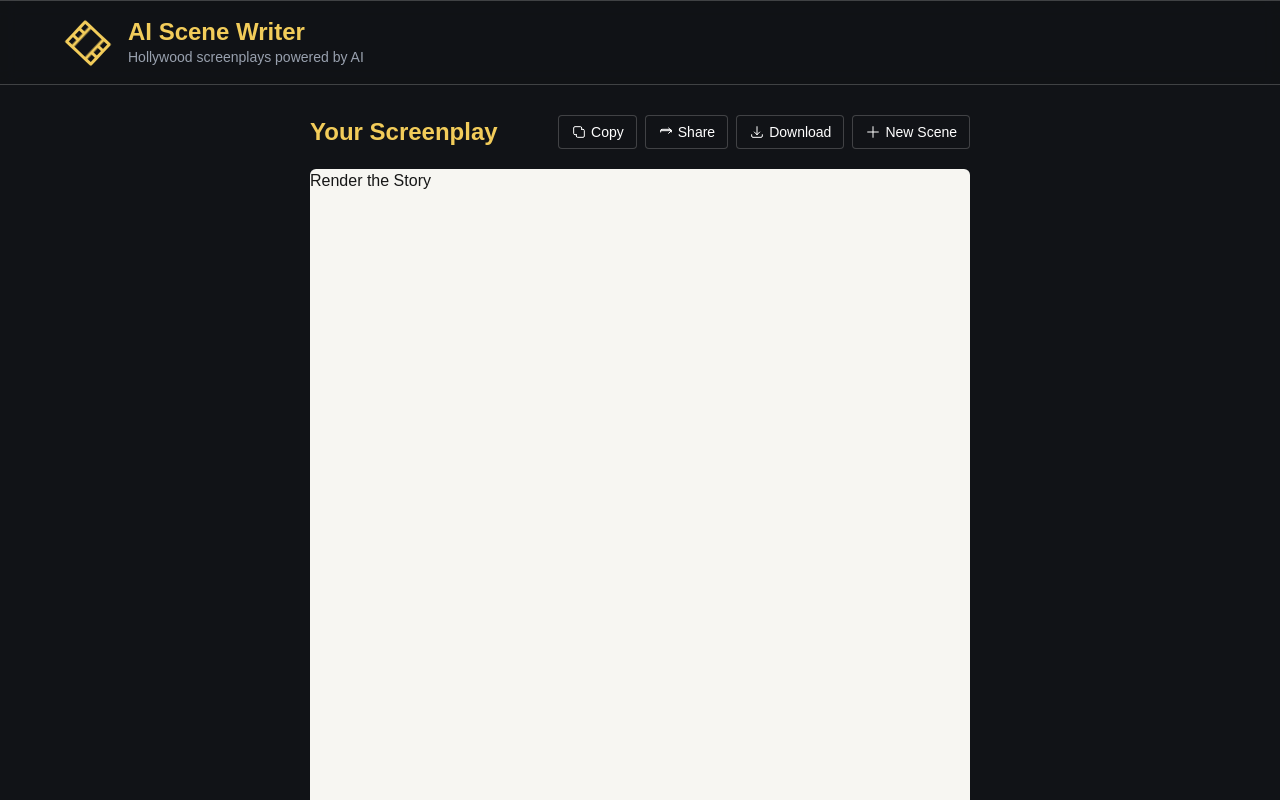
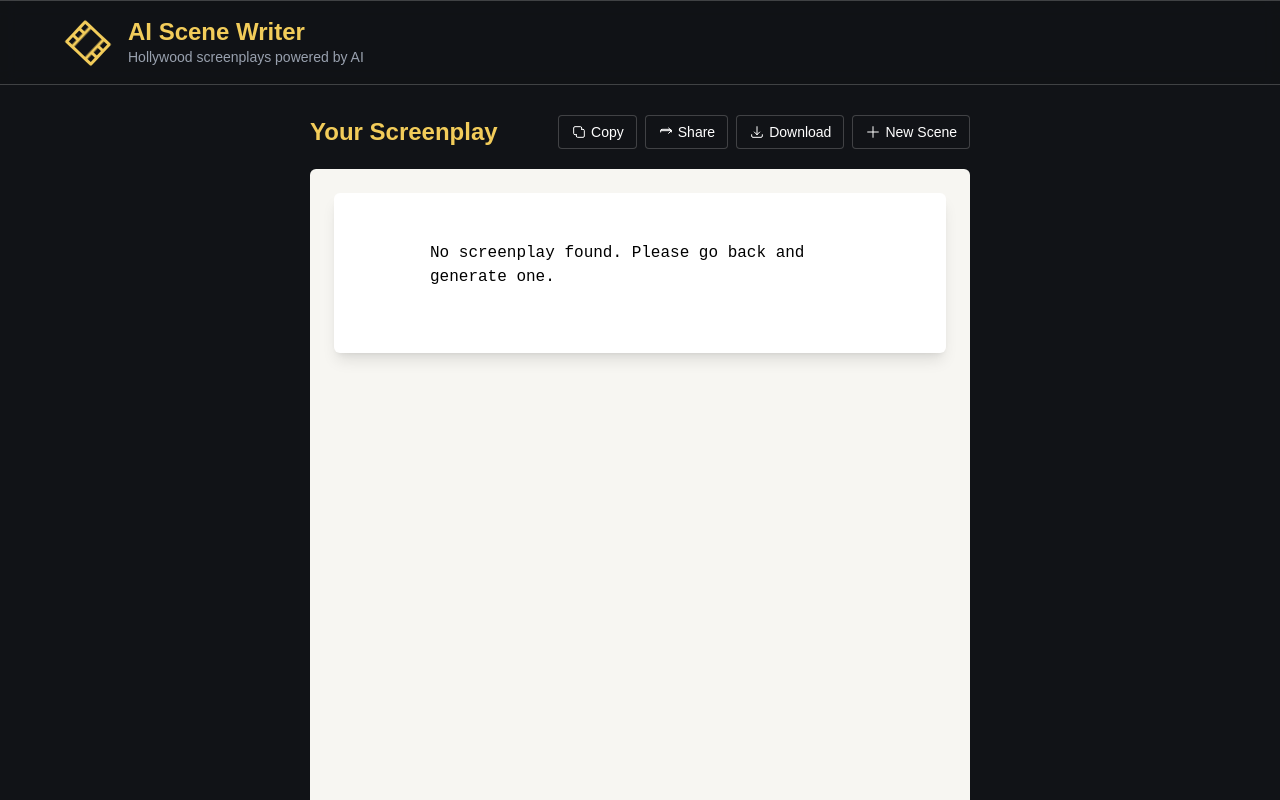
Before and after one commit to RishitFTW/AI-Scene-Writer, a Next.js app: page /StoryPage in a window 1280 px wide. Shown: the top 800 px of the page. Built offline with nearby package versions, Linux system fonts and the light colour scheme.

Commit message:
implement functionalities

```diff
--- a/app/StoryPage/page.js
+++ b/app/StoryPage/page.js
@@ -1,10 +1,27 @@
 "use client"
-import React from 'react'
+import React, { useEffect, useState } from 'react'
 import { useRouter } from "next/navigation";
+import ScreenplayViewer from '@/components/ScreenPlayViewer';
 
 function StoryPage() {
+  const router = useRouter();
+  const [screenplay, setScreenplay] = useState("");
+  const [renderingScreenplay, setRenderingScreenplay] = useState(false);
 
-  const router= useRouter()
+  useEffect(() => {
+    setRenderingScreenplay(true);
+    const storedScreenplay = localStorage.getItem('screenplayResult');
+
+    if (storedScreenplay) {
+      setScreenplay(storedScreenplay);
+    } else {
+      setScreenplay("No screenplay found. Please go back and generate one.");
+    }
+
+    setTimeout(() => {
+      setRenderingScreenplay(false);
+    }, 1500);
+  }, []);
 
   return (
     <div className="h-[1000px] w-full bg-[#111317] pt-[85px] px-[310px]">
@@ -41,8 +58,9 @@ function StoryPage() {
               </button>
 
               {/* New Scene Button */}
-              <button className="flex items-center space-x-1 bg-[#111317] hover:bg-[#3a3a3f] text-white px-3 py-1.5 rounded border border-white/20 text-sm"
-              onClick={()=>{ router.push('/')}}
+              <button
+                className="flex items-center space-x-1 bg-[#111317] hover:bg-[#3a3a3f] text-white px-3 py-1.5 rounded border border-white/20 text-sm"
+                onClick={() => { router.push('/') }}
               >
                 <svg xmlns="http://www.w3.org/2000/svg" className="w-4 h-4 rotate-180" fill="none" viewBox="0 0 24 24" stroke="currentColor">
                   <path strokeLinecap="round" strokeLinejoin="round" strokeWidth="1.5" d="M12 4v16m8-8H4" />
@@ -53,8 +71,22 @@ function StoryPage() {
           </div>
         </div>
 
-        <div className='bg-[#F7F6F2] mt-[20px] h-full rounded-md'>
-          Render the Story
+        {/* Main Content / Skeleton */}
+        <div className='bg-[#F7F6F2] mt-[20px] h-full rounded-md p-6 text-black overflow-y-auto'>
+          {renderingScreenplay ? (
+            <div className="space-y-4 animate-pulse">
+              <div className="h-4 bg-gray-300 rounded w-1/3"></div>
+              <div className="h-3 bg-gray-300 rounded w-full"></div>
+              <div className="h-3 bg-gray-300 rounded w-5/6"></div>
+              <div className="h-3 bg-gray-300 rounded w-3/4"></div>
+              <div className="h-3 bg-gray-300 rounded w-full"></div>
+              <div className="h-3 bg-gray-300 rounded w-2/3"></div>
+              <div className="h-3 bg-gray-300 rounded w-1/2"></div>
+              <div className="h-3 bg-gray-300 rounded w-5/6"></div>
+            </div>
+          ) : (
+            <ScreenplayViewer screenplay={screenplay} />
+          )}
         </div>
       </div>
     </div>
--- /dev/null
+++ b/app/api/generate/route.jsx
@@ -0,0 +1,50 @@
+import { GoogleGenerativeAI } from "@google/generative-ai";
+
+const secret = process.env.API_SECRET_KEY;
+const genAI= new GoogleGenerativeAI(secret)
+
+export async function POST(req) {
+    const body= await req.json()
+    const userPremise= body.prompt;
+
+    if (!userPremise) {
+        return new Response(JSON.stringify({ error: "Prompt is required." }), {
+        status: 400,
+        headers: {
+            "Content-Type": "application/json",
+        },
+        });
+    }
+
+    try {
+        const fullPrompt = `You are an expert Hollywood screenwriter.
+        Write a 2-page movie scene based on the following premise.
+        Format the entire output correctly as a professional screenplay, including scene headings (INT./EXT.), character names in all caps, dialogue, and parentheticals for actions or tone.
+
+        Premise: "${userPremise}"`;
+        const model = genAI.getGenerativeModel({ model: "gemini-1.5-flash" });
+
+
+
+        const result = await model.generateContent(fullPrompt);
+        const response = await result.response;
+        const screenplayText = response.text();
+
+        return new Response(JSON.stringify({ screenplay: screenplayText }), {
+        status: 200,
+        headers: {
+            "Content-Type": "application/json",
+        },
+        });
+
+    } catch (error) {
+        console.error("Error calling Gemini API:", error);
+
+        return new Response(JSON.stringify({ error: "Failed to generate screenplay. Please try again." }), {
+        status: 500,
+        headers: {
+            "Content-Type": "application/json",
+        },
+        });
+    }
+}
--- a/app/globals.css
+++ b/app/globals.css
@@ -1,4 +1,5 @@
 @import "tailwindcss";
+@import url('https://fonts.googleapis.com/css2?family=Courier+Prime&display=swap');
 
 :root {
   --background: #ffffff;
--- a/app/page.js
+++ b/app/page.js
@@ -15,15 +15,16 @@ export default function Home() {
     setgettingStory(true);
     try {
       console.log(Text);
-      // const response= await fetch("api/generate",{
-      //   method:"POST",
-      // headers: {
-      //   "Content-Type": "application/json",
-      // },
-      // body: JSON.stringify({ prompt: Text }),
-      // })
+      const response= await fetch("api/generate",{
+        method:"POST",
+      headers: {
+        "Content-Type": "application/json",
+      },
+      body: JSON.stringify({ prompt: Text }),
+      })
 
-      // const data= await response.json();
+      const data= await response.json();
+      localStorage.setItem('screenplayResult', data.screenplay);
       router.push('/StoryPage')
       console.log(data);
 
@@ -113,7 +114,7 @@ export default function Home() {
                       d="M5.5 15.5l-1.25 3.25L1 20l3.25 1.25L5.5 24l1.25-3.25L10 20l-3.25-1.25L5.5 15.5zM18 8.25l-2.25-5.5L13.5 8.25l-5.5 2.25 5.5 2.25 2.25 5.5 2.25-5.5 5.5-2.25-5.5-2.25z"
                     />
                   </svg>
-                  Generate Screenplay
+                  {gettingStory ? "Loading..." : "Generate Screenplay"}
                 </button>
               </div>
 
--- /dev/null
+++ b/components/ScreenPlayViewer.jsx
@@ -0,0 +1,91 @@
+import React from 'react';
+
+
+const screenplayFont = {
+  fontFamily: '"Courier Prime", monospace',
+};
+
+const ScreenplayViewer = ({ screenplay }) => {
+  if (!screenplay) {
+    return null;
+  }
+
+  const renderLine = (line, index) => {
+    // Trim and clean <center> tags
+    let trimmedLine = line.trim();
+
+    if (trimmedLine.startsWith('<center>') && trimmedLine.endsWith('</center>')) {
+      trimmedLine = trimmedLine.replace('<center>', '').replace('</center>', '').trim();
+    }
+
+    // SCENE HEADINGS (e.g., INT. BAKER STREET - NIGHT)
+    if (trimmedLine.startsWith('INT.') || trimmedLine.startsWith('EXT.')) {
+      return (
+        <p key={index} className="uppercase font-bold mt-6 mb-4">
+          {trimmedLine}
+        </p>
+      );
+    }
+
+    // CHARACTER NAMES
+    const isCharacter =
+      trimmedLine.length > 0 &&
+      trimmedLine === trimmedLine.toUpperCase() &&
+      !trimmedLine.startsWith('(') &&
+      !trimmedLine.startsWith('[');
+
+    if (isCharacter) {
+      return (
+        <p key={index} className="uppercase pl-32 mt-4">
+          {trimmedLine}
+        </p>
+      );
+    }
+
+    // PARENTHETICALS
+    if (trimmedLine.startsWith('(') && trimmedLine.endsWith(')')) {
+      return (
+        <p key={index} className="pl-24 pr-32 text-gray-600">
+          {trimmedLine}
+        </p>
+      );
+    }
+
+    // TRANSITIONS (e.g., FADE OUT.)
+    if (trimmedLine.endsWith('.')) {
+      const isTransition = ['FADE IN:', 'FADE OUT.', 'CUT TO:', 'DISSOLVE TO:'].some(t =>
+        trimmedLine.toUpperCase().startsWith(t)
+      );
+      if (isTransition) {
+        return (
+          <p key={index} className="uppercase pl-64 mt-4 mb-4">
+            {trimmedLine}
+          </p>
+        );
+      }
+    }
+
+    // DIALOGUE & ACTION
+    if (trimmedLine.length > 0) {
+      return (
+        <p key={index} className="pl-12 pr-12 mb-4">
+          {trimmedLine}
+        </p>
+      );
+    }
+
+    // Empty line to preserve spacing
+    return <p key={index}>&nbsp;</p>;
+  };
+
+  return (
+    <div
+      style={screenplayFont}
+      className="bg-white text-black p-4 sm:p-8 md:p-12 rounded-md shadow-lg max-w-4xl mx-auto"
+    >
+      {screenplay.split('\n').map(renderLine)}
+    </div>
+  );
+};
+
+export default ScreenplayViewer;
--- a/package.json
+++ b/package.json
@@ -9,6 +9,7 @@
     "lint": "next lint"
   },
   "dependencies": {
+    "@google/generative-ai": "^0.24.1",
     "next": "15.4.3",
     "react": "19.1.0",
     "react-dom": "19.1.0"
```
Also changed, not shown: 2 other files (tests, documents, lock files or other folders).
